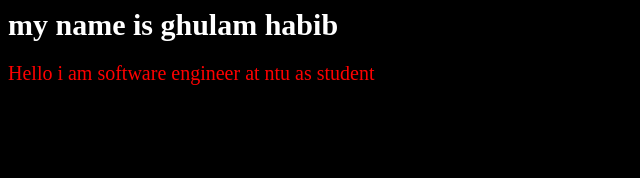
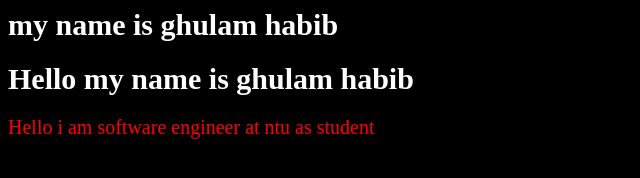
Before and after one commit to habibx792/gitDone, a plain HTML site: page index.html in a window 1280 px wide. Shown: the whole page, without its empty margins (0-640 px from the left). Drawn offline with Linux system fonts and the light colour scheme.

Commit message:
added a div

```diff
--- a/index.html
+++ b/index.html
@@ -7,6 +7,9 @@
 	</head>
 	<body>
    		<h1>my name is ghulam habib</h1>
+		<div>
+			<h1>Hello my name is ghulam habib</h1>
+		</div>
 		<p class="about">Hello i am software engineer at ntu as student</p>
 	</body>
 </html>
```
